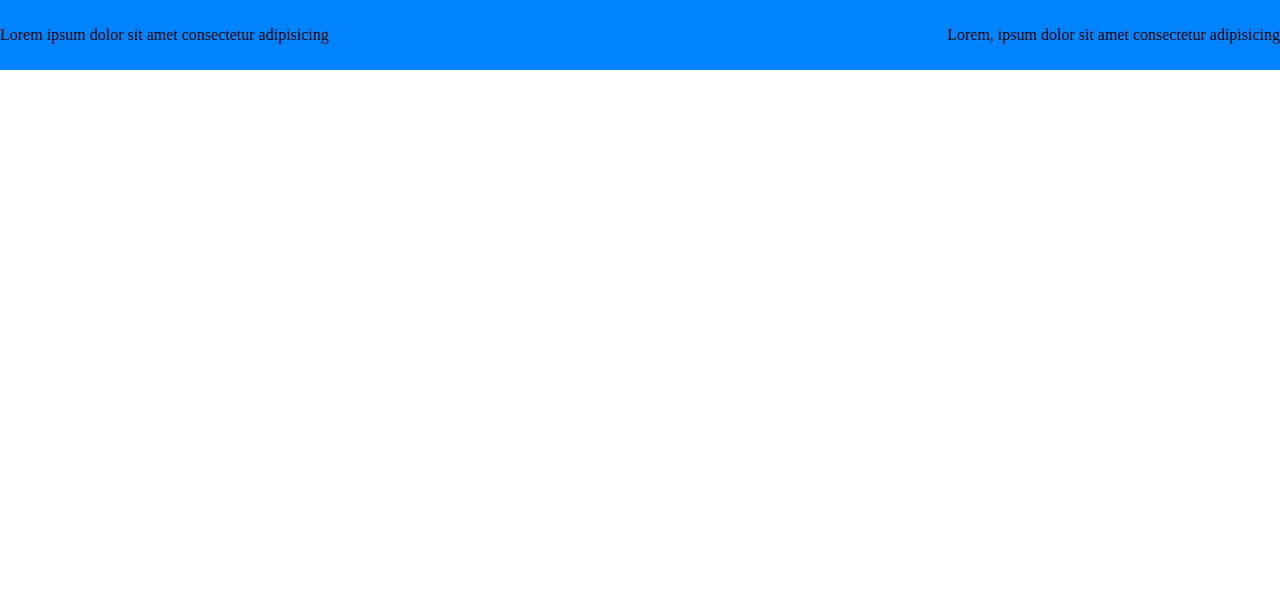
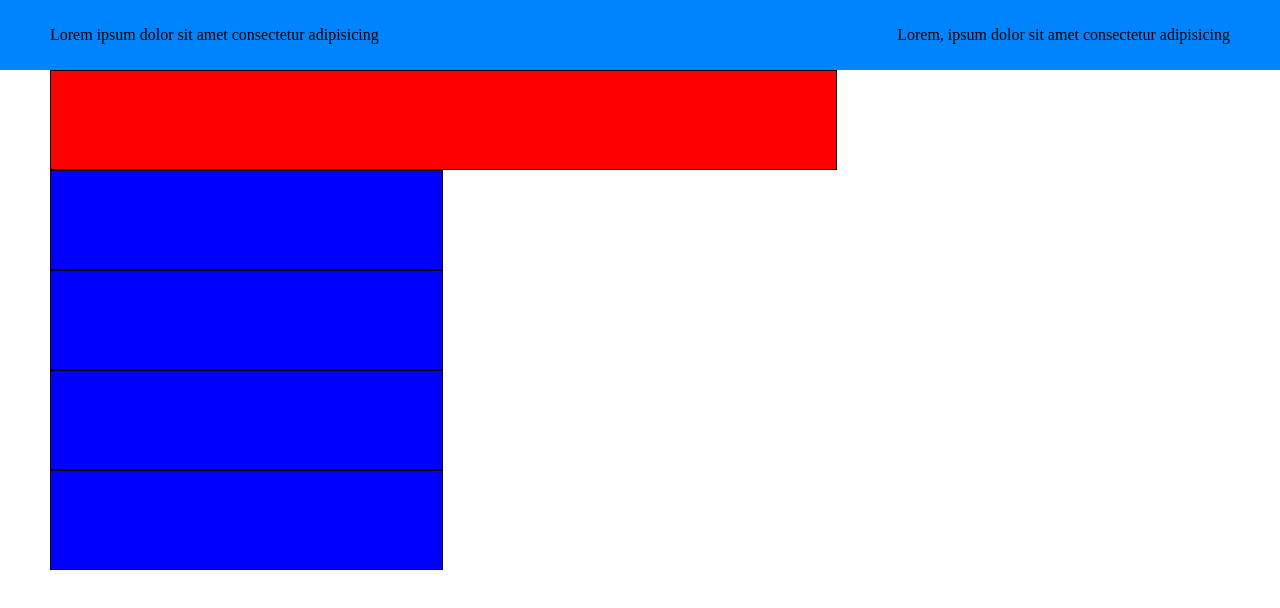
Before and after one commit to fabiomuzzu/htmlcss-responsive-layout, a plain HTML site: page index.html in a window 1280 px wide. Drawn offline with Linux system fonts and the light colour scheme.

Commit message:
[ADD] block section 1

```diff
--- a/css/style.css
+++ b/css/style.css
@@ -4,10 +4,6 @@
     box-sizing: border-box;
 }
 
-header{
-    height: 70px;
-    background-color: #0084fd;
-}
 
 /* COMMON */
 .container{
@@ -24,20 +20,41 @@ header{
 
 /* FLEX */
 
-/* COLUMN SECTION */
+/* COLUMN SECTION TOGLIERE ALTEZZE */
 .col-50{
     width: 50%;
 }
 
+.col-66{
+    width: calc(100% / 3 * 2);
+    height: 100px;
+    background-color: red;
+}
+
+.col-33{
+    width: calc(100% / 3);
+    height: 100px;
+    background-color: blue;
+}
 /* BG COLOR */
 
 /* BORDER */
+.border{
+    border: 1px solid black;
+}
 
 /* PADDING */
-
+.padding0-50{
+    padding: 0px 50px;
+}
 /* MARGIN */
 
 /* HEADER */
+header{
+    height: 70px;
+    background-color: #0084fd;
+}
+
 header .container{
     width: 100%;
     height: 100%;
@@ -58,3 +75,8 @@ header .col-50{
     display: flex;
     justify-content: flex-end;
 }
+
+/* SEZIONE 1 */
+#section1 .row{
+    flex-direction: column;
+}
--- a/index.html
+++ b/index.html
@@ -10,7 +10,7 @@
        <!-- HEADER -->
        <header>
         <div class="container">
-            <div class="row">
+            <div class="row padding0-50">
                 <div class="col-50">
                     <div class="content">
                         Lorem ipsum dolor sit amet consectetur adipisicing
@@ -27,6 +27,25 @@
        <!-- MAIN -->
        <main>
            <!-- SEZIONE 1 -->
+           <div class="container" id="section1">
+                <div class="row padding0-50">
+                    <div class="col-66 border">
+
+                    </div>
+                    <div class="col-33 border">
+
+                    </div>
+                    <div class="col-33 border">
+
+                    </div>
+                    <div class="col-33 border">
+
+                    </div>
+                    <div class="col-33 border">
+
+                    </div>
+                </div>
+           </div>
            <!-- SEZIONE 2 -->
            <!-- SEZIONE 3 -->
            <!-- SEZIONE 4 -->
```
